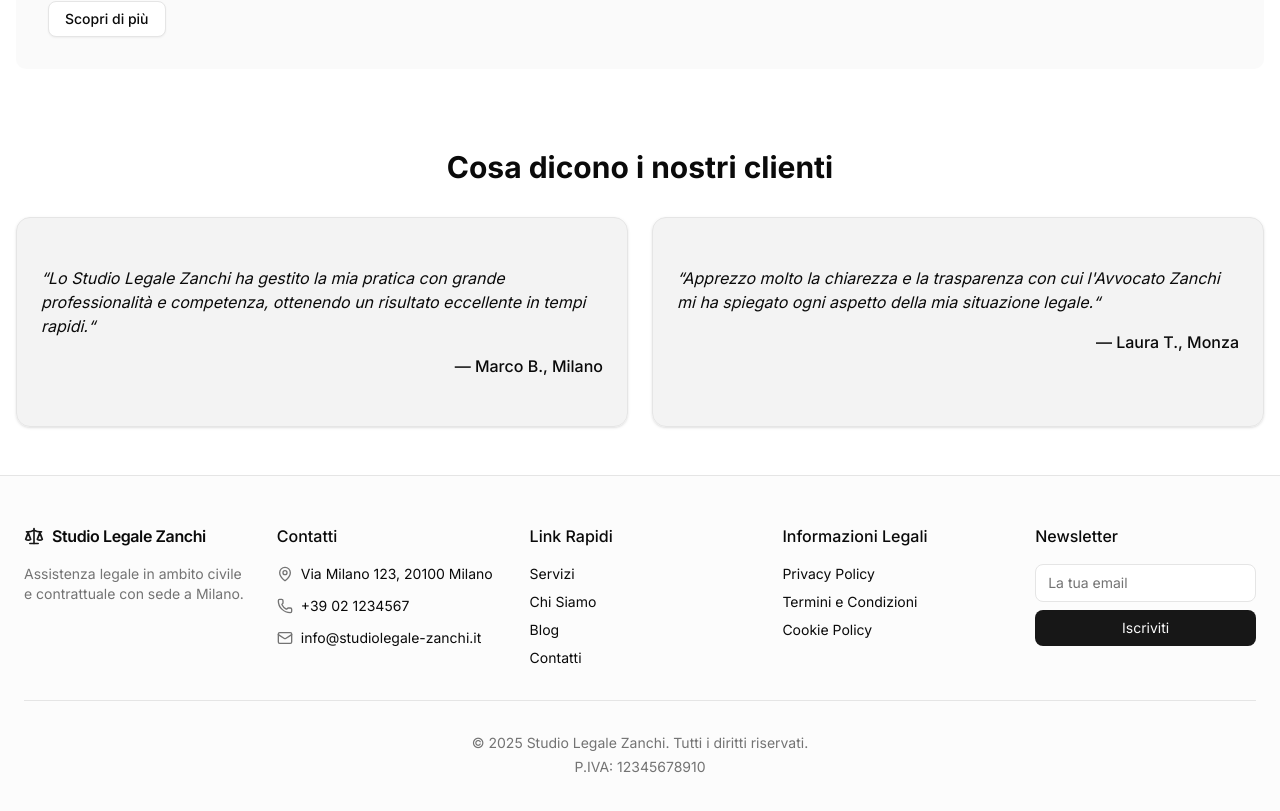
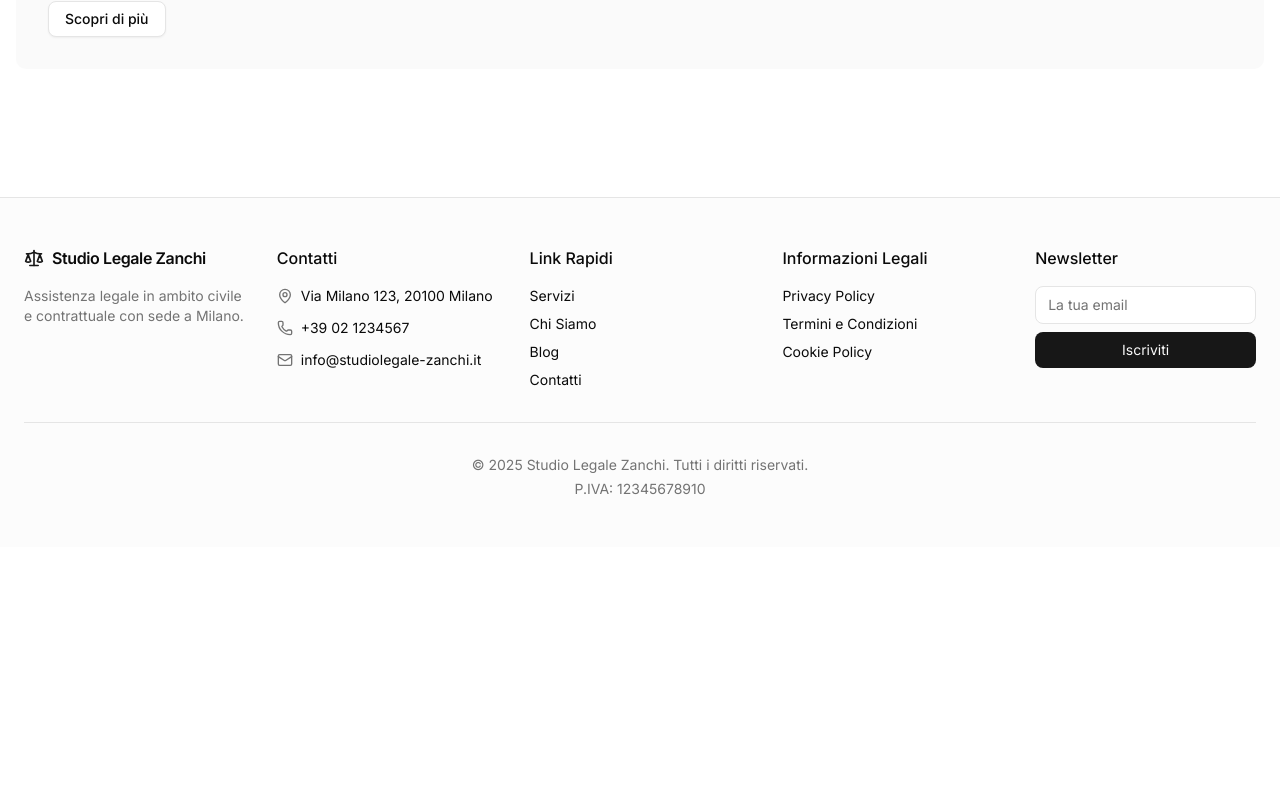
Before and after one commit to Zamir29/studio-legale-zanchi, a Next.js app: page / in a window 1280 px wide. Shown: the part 1395-2206 px from the top of the page. After the commit the page ends 1942 px from the top, so only its background shows below. Built offline with nearby package versions, Linux system fonts and the light colour scheme.

Commit message:
removed the Testimonials section, not necessary for now

```diff
--- a/src/app/page.tsx
+++ b/src/app/page.tsx
@@ -104,34 +104,6 @@ export default function Home() {
           </Button>
         </div>
       </section>
-
-      {/* Testimonials Section */}
-      <section>
-        <h2 className="text-3xl font-bold mb-8 text-center">
-          Cosa dicono i nostri clienti
-        </h2>
-        <div className="grid grid-cols-1 md:grid-cols-2 gap-6">
-          {[
-            {
-              quote:
-                "Lo Studio Legale Zanchi ha gestito la mia pratica con grande professionalità e competenza, ottenendo un risultato eccellente in tempi rapidi.",
-              author: "Marco B., Milano",
-            },
-            {
-              quote:
-                "Apprezzo molto la chiarezza e la trasparenza con cui l'Avvocato Zanchi mi ha spiegato ogni aspetto della mia situazione legale.",
-              author: "Laura T., Monza",
-            },
-          ].map((testimonial, index) => (
-            <Card key={index} className="bg-primary/5">
-              <CardContent className="p-6">
-                <p className="italic mb-4">&ldquo;{testimonial.quote}&ldquo;</p>
-                <p className="font-medium text-right">— {testimonial.author}</p>
-              </CardContent>
-            </Card>
-          ))}
-        </div>
-      </section>
     </div>
   );
 }
```
